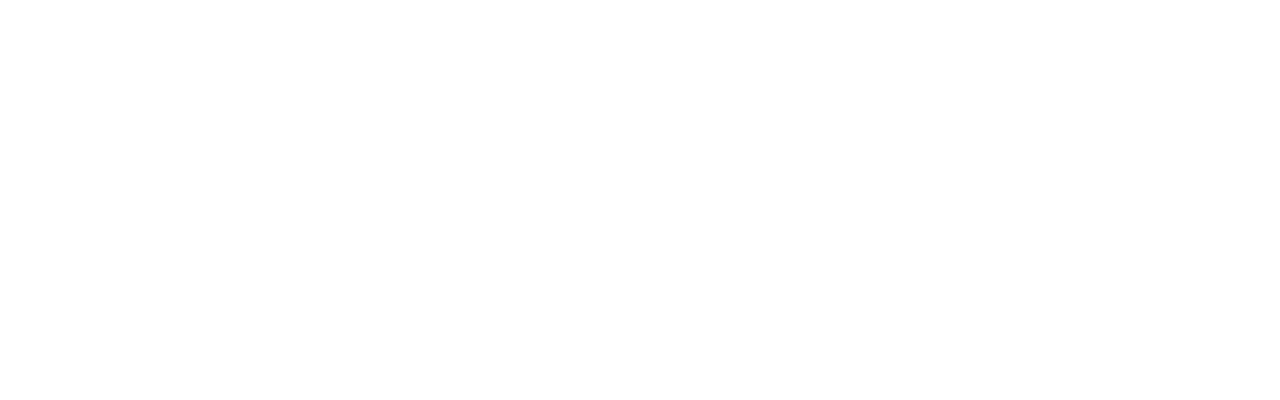
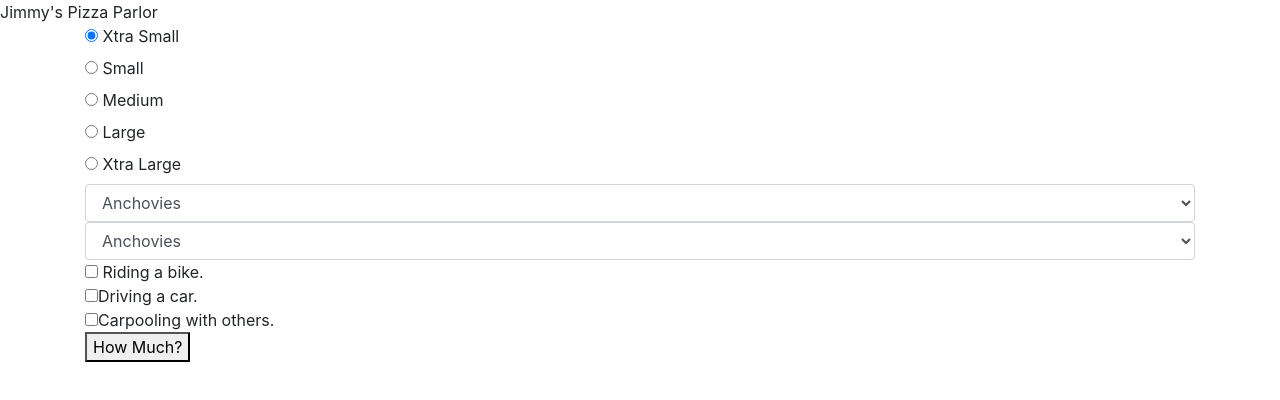
Before and after one commit to CyndaZ42/pizza-parlor, a plain HTML site: page index.html in a window 1280 px wide. Drawn offline with Linux system fonts and the light colour scheme.

Commit message:
update toppings

```diff
--- a/index.html
+++ b/index.html
@@ -6,8 +6,59 @@
     <script src="js/jquery-3.6.0.js"></script>
     <script src="js/scripts.js"></script>
     <link rel="icon" type="image/x-icon" href="img/favicon.png">
-    <title>Joey's Pizza Parlor</title>
+    <title>Jimmy's Pizza Parlor</title>
   </head>
   <body>
+    <header>Jimmy's Pizza Parlor</header>
+    <div class="container">
+      <form id="pizzaPrice">
+        <div class="radio">
+          <label>
+            <input type="radio" name="size" value="1" checked>
+            Xtra Small
+          </label>
+        </div>
+        <div class="radio">
+          <label>
+            <input type="radio" name="size" value="2">
+            Small
+          </label>
+        </div>
+        <div class="radio">
+          <label>
+            <input type="radio" name="size" value="3">
+            Medium
+          </label>
+        </div>
+        <div class="radio">
+          <label>
+            <input type="radio" name="size" value="4">
+            Large
+          </label>
+        </div>
+        <div class="radio">
+          <label>
+            <input type="radio" name="size" value="5">
+            Xtra Large
+          </label>
+        </div>
+        <select class="form-control" id="topping1">
+          <option>Anchovies</option>
+          <option>Pineapple</option>
+          <option>Cannadian Bacon</option>
+          <option>Pepperoni</option>
+        </select>
+        <select class="form-control" id="topping2">
+          <option>Anchovies</option>
+          <option>Pineapple</option>
+          <option>Cannadian Bacon</option>
+          <option>Pepperoni</option>
+        </select>
+        <input type="checkbox" name="toppings" value="bike"> Riding a bike.<br>
+        <input type="checkbox" name="toppings" value="car">Driving a car.<br>
+        <input type="checkbox" name="toppings" value="carpool">Carpooling with others.<br>
+        <button type="submit">How Much?</button>
+      </form>
+    </div>
   </body>
 </html>
--- a/js/scripts.js
+++ b/js/scripts.js
@@ -10,6 +10,10 @@ function Pizza(toppings, size) {
 $(document).ready(function() {
   $("form#pizzaPrice").submit(function(event) {
     event.preventDefault();
-
+    const size = parseInt($("#size").val());
+    $("input:checkbox[name=toppings]:checked").each(function() {
+      const toppings = $(this).val();
+      $('#top').append(toppings);
+    });
   });
 });
```
